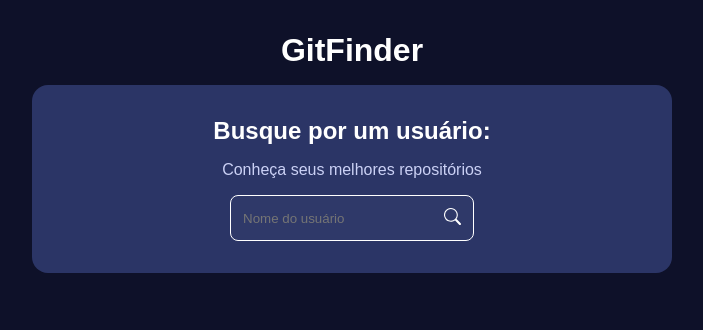
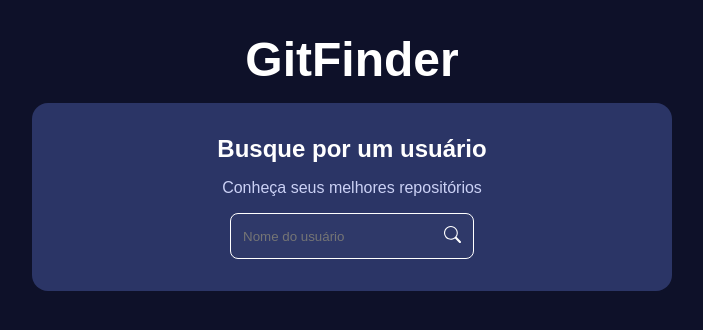
Before and after one commit to IsaaczZj/GitFinder, a React (Vite) app: page / in a window 1280 px wide. Shown: the top 330 px of the page, without its empty margins (288-991 px from the left). Built offline with nearby package versions, Linux system fonts and the light colour scheme; a web font is replaced by a local one.

Commit message:
ajustes de estilo

```diff
--- a/src/Components/Error/Error.tsx
+++ b/src/Components/Error/Error.tsx
@@ -3,7 +3,7 @@ import React from 'react'
 const Error = () => {
   return (
     <div>
-      <p>Usuário não encontrado</p>
+      <p style={{fontSize: "1.5rem"}}>Usuário não encontrado</p>
     </div>
   )
 }
--- a/src/Components/Seach/Seach.module.css
+++ b/src/Components/Seach/Seach.module.css
@@ -16,7 +16,7 @@
   .input_wrapper {
     display: flex;
     border-radius: 0.5rem;
-    border: 0.2px solid white;
+    border: 1.5px solid white;
     & input,
     & button {
       padding: 0.75rem;
--- a/src/Components/Seach/Seach.tsx
+++ b/src/Components/Seach/Seach.tsx
@@ -39,7 +39,7 @@ const Seach = ({ loadUser }: SeachProps) => {
 
   return (
     <div className={styles.seach}>
-      <h2>Busque por um usuário:</h2>
+      <h2>Busque por um usuário</h2>
       <p>Conheça seus melhores repositórios</p>
       <div className={styles.input_wrapper}>
         <input
--- a/src/index.css
+++ b/src/index.css
@@ -10,6 +10,9 @@ body{
   padding: 2rem;
 
 }
+h1{
+  font-size: 3rem;
+}
 p{
   text-align: center;
 }
```
